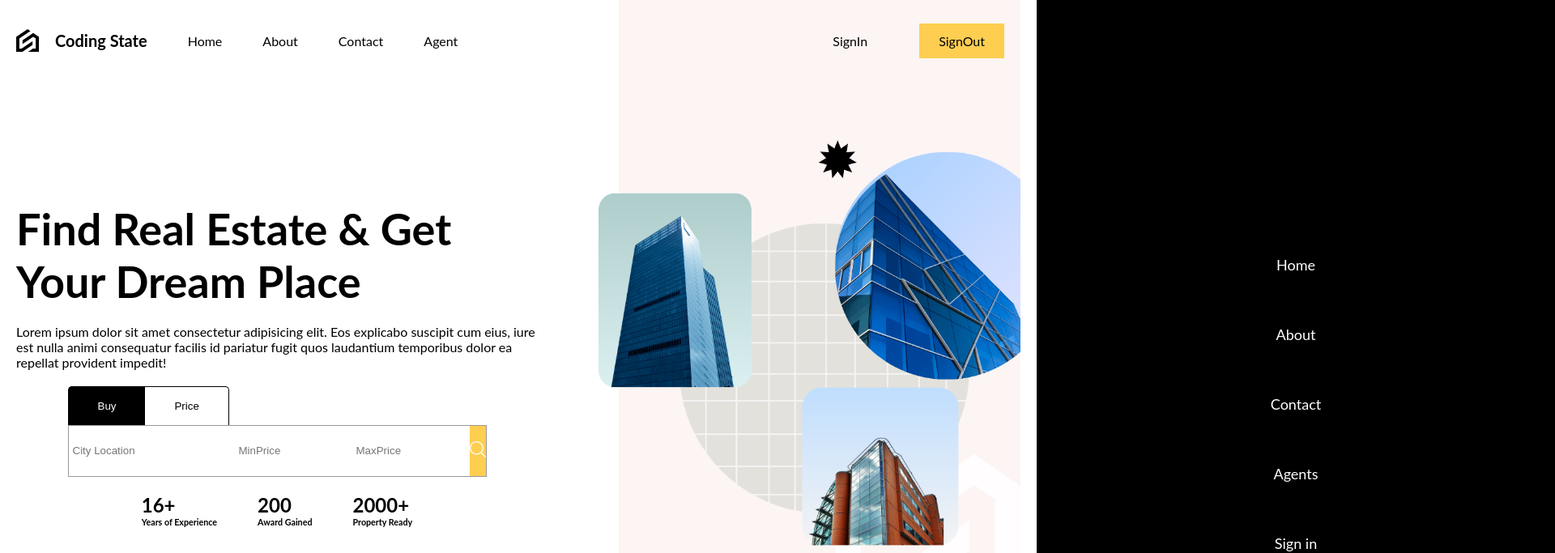
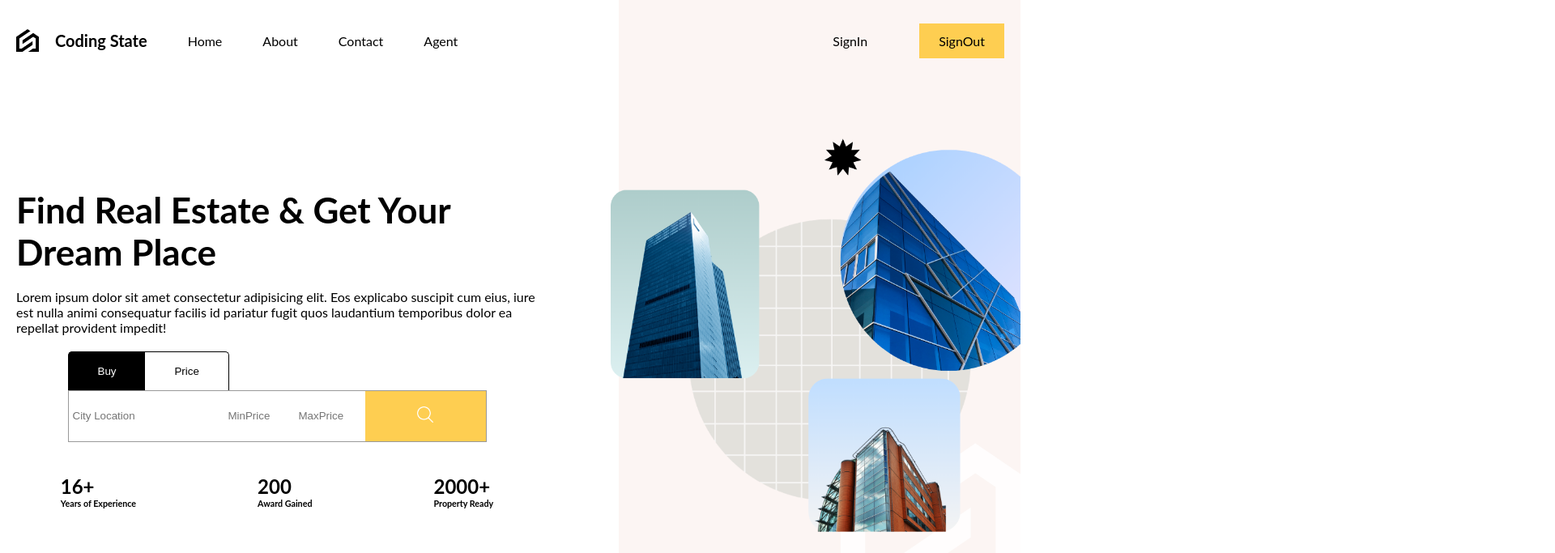
Before and after one commit to Aayushjha01/Real-State-UI, a React (Create React App) app: page / in a window 1280 px wide. Shown: the top 683 px of the page at 81% size, 1920 px wide, since content can reach past the window. Built offline with nearby package versions, Linux system fonts and the light colour scheme.

Commit message:
third commit

```diff
--- a/src/App.js
+++ b/src/App.js
@@ -1,6 +1,6 @@
 import { Navbar } from './components/navbar/Navbar';
 import './layout.scss';
-import HomePage from './routes/homePage';
+import HomePage from './routes/homepage/homePage';
 
 function App() {
   return (
--- a/src/components/navbar/Navbar.jsx
+++ b/src/components/navbar/Navbar.jsx
@@ -21,7 +21,7 @@ export const Navbar = () => {
       <div className="menuicon">
         <img src="/menu.png" alt="" onClick={()=> setOpen((prev)=>!prev)}/>
         </div>
-        <div className={open ? " menu active" : " menu " } >
+        <div className={open ? " menu-active" : " menu-inactive " } >
           <a href="/">Home</a>
           <a href="/">About</a>
           <a href="/">Contact</a>
--- a/src/components/navbar/navbar.scss
+++ b/src/components/navbar/navbar.scss
@@ -76,11 +76,11 @@ gap: 50px;
             display: inline;
           }
       }
-     .menu{
+     .menu-active{
 
         position: absolute;
         top: 0;
-        right: -50%;
+         right: 0%;
         background-color: black;
         color: white;
         height: 100vh;
@@ -92,9 +92,9 @@ gap: 50px;
         justify-content: flex-end;
         font-size: 18px;
 
-        &.active{
-            right: 0;
-        }
+        // &.active{
+        //     right: 0;
+        // }
         @include sm{
             a{
                 display: initial;
@@ -102,6 +102,9 @@ gap: 50px;
         }
 
      }
+     .menu-inactive{
+        display: none;
+     }
 
     }
 
--- a/src/components/searchBar/searchbar.scss
+++ b/src/components/searchBar/searchbar.scss
@@ -31,9 +31,15 @@
         justify-content: space-between;
         height: 64px;
         gap: 5px;
+        @include sm{
+            flex-direction: column;
+            margin-top: 5px;
+            gap: 5px;
+
+        }
         input{
             border: none;
-            padding: 0px 20px;
+            padding: 0px 1px;
             width: 200px;
             @include lg{
                 padding: 0px 5px;
@@ -41,12 +47,19 @@
                     width: 140px;
                 }
             }
+            @include md{
+
+                padding: 10px;
+                &:nth-child(2),&:nth-child(3){
+                    width: auto;
+                }
+            }
         }
         button{
             border: none;
             cursor: pointer;
             background-color: #fece51;
-            flex: 1;
+            width: 100%;
             img{
                 width: 20px;
                 height: 20px;
--- a/src/index.js
+++ b/src/index.js
@@ -1,9 +1,9 @@
 import React from 'react';
 import ReactDOM from 'react-dom/client';
-import './index.scss';
+
 import App from './App';
 
-
+import './index.scss';
 const root = ReactDOM.createRoot(document.getElementById('root'));
 root.render(
   <React.StrictMode>
--- a/src/index.scss
+++ b/src/index.scss
@@ -2,6 +2,7 @@
     padding: 0;
     margin: 0;
     box-sizing: border-box;
+
 }
 a{
     text-decoration: none;
@@ -9,5 +10,5 @@ a{
 }
 body{
     font-family: "Lato",sans-serif;
-    overflow: hidden;
+      overflow: hidden;
 }
--- a/src/layout.scss
+++ b/src/layout.scss
@@ -1,7 +1,7 @@
 @import './responsive.scss';
 
 .layout{
-    height: 100vh;
+    height: 150vh;
     max-width: 1366px;
     margin-left: auto;
     margin-right: auto;
@@ -15,11 +15,11 @@
         max-width: 1280px;
     }
     @include md{
-
+       background-color: aquamarine;
         max-width: 768px;
     }
     @include sm{
-
+        background-color: aliceblue;
         max-width: 680px;
     }
     .content{
--- a/src/routes/homepage.scss
+++ /dev/null
@@ -1,39 +0,0 @@
-.homePage{
-    display: flex;
-    height: 100%;
-    .textContainer {
-        flex: 3;
-        .wrapper{
-            padding-right: 100px;
-            display: flex;
-            justify-content: center;
-            align-items: center;
-            flex-direction: column;
-            gap: 20px;
-            height: 100%;
-            .title{
-                font-size: 54px;
-            }
-            .boxes{
-                display: flex;
-                gap: 50px;
-
-            }
-
-
-        }
-
-    }
-        .imgContainer{
-           flex: 2;
-           position: relative;
-
-            background-color: #fcf5f3;
-            img{
-                width: 105%;
-                position: absolute;
-                right: 0;
-
-            }
-        }
-}
--- a/src/routes/homePage.jsx
+++ b/src/routes/homepage/homePage.jsx
@@ -1,6 +1,6 @@
 import React from 'react';
 import './homepage.scss';
-import SearchBar from '../components/searchBar/SearchBar';
+import SearchBar from '../../components/searchBar/SearchBar';
 
 const HomePage = () => {
   return (
--- /dev/null
+++ b/src/routes/homepage/homepage.scss
@@ -0,0 +1,71 @@
+@import "../../responsive.scss";
+
+.homePage {
+    display: flex;
+    height: 100%;
+
+
+    .textContainer {
+        flex: 3;
+
+
+
+        .wrapper {
+            padding-right: 100px;
+            display: flex;
+            justify-content: center;
+            align-items: center;
+            flex-direction: column;
+            gap: 20px;
+            height: 60%;
+            @include md{
+                height: 80%;
+            }
+
+            @include md{
+             padding: 0px;
+            }
+            @include sm{
+              justify-content: flex-start;
+               }
+
+            .title {
+                font-size: 44px;
+
+            }
+
+            .boxes {
+                display: flex;
+                gap: 150px;
+                margin-top: 20px;
+                @include md{
+                    gap: 50px;
+                }
+
+
+
+
+                @include sm{
+                    margin-top: 100px;
+
+                }
+            }
+        }
+    }
+
+    .imgContainer {
+        flex: 2;
+        position: relative;
+        background-color: #fcf5f3;
+
+        @include sm {
+            display: none;
+        }
+
+        img {
+            width: 102%;
+            position: absolute;
+            right: 0;
+        }
+    }
+}
```
